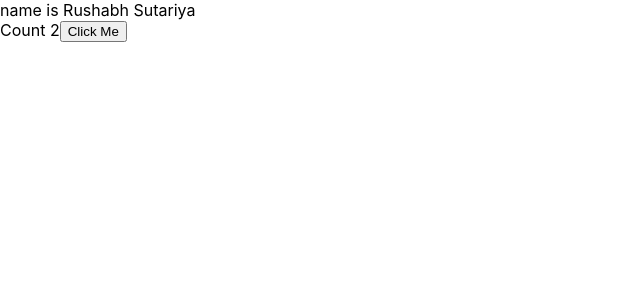
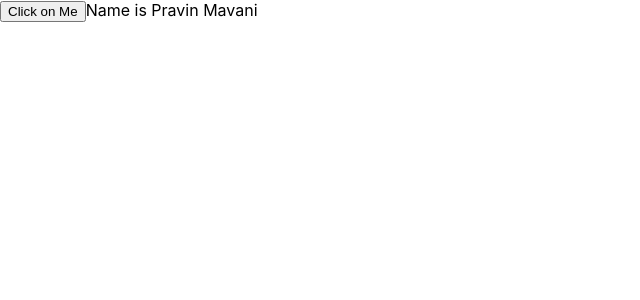
Before and after one commit to rushabh9430/First-react-app, a React (Create React App) app: page / in a window 1280 px wide. Shown: the top 300 px of the page, without its empty margins (0-640 px from the left). Built offline with nearby package versions, Linux system fonts and the light colour scheme.

Commit message:
When first time birth of component and show

```diff
--- a/src/App.css
+++ b/src/App.css
@@ -40,15 +40,16 @@
 /*  Custom CSS */
 
 body {
-        font-family: ibm plex sans;
+  /* font-family: ibm plex sans; */
+  font-family: cascadia code;
 }
 
-.btn_css{
-        padding: 10px 8px;
-        background-color: #282c34;
-        color: #fff;
+.btn_css {
+  padding: 10px 8px;
+  background-color: #282c34;
+  color: #fff;
 }
 
 button {
-        font-family: ibm plex sans;
+  font-family: ibm plex sans;
 }
--- a/src/App.js
+++ b/src/App.js
@@ -1,40 +1,28 @@
 import React, { Component } from "react";
-
 export default class App extends Component {
   componentWillMount() {
-    this.setState({ count: this.state.count + 1 });
+    this.setState({ name: (this.state.name = "Pravin Mavani") });
   }
-  constructor(props) {
-    super(props);
+  constructor() {
+    super();
     this.state = {
-      name: "Rushabh Sutariya",
+      name: "rushabh sutariya",
       count: 1,
     };
   }
 
-  componentDidUpdate(prevProps, prevState) {
-    console.info("ComponentDidUpdate");
-    if (prevState.count !== this.state.count) {
-      this.setState({ name : "Pravin Sutariya" });
-    }
-  }
-
-//   componentWillUnmount() {
-//     alert("ComponentWillUnmout => PageLeave");
-//   }
-
-  onClickHandler = () => {
-    this.setState({ count: this.state.count + 1 });
+  onclickHandler = () => {
+    this.setState({ name: (this.state.name = "Manish Bhavani") });
   };
 
   render() {
     return (
-      <div>
-        name is {this.state.name}
-        <br />
-        Count {this.state.count}
-        <button onClick={this.onClickHandler}>Click Me</button>
+      <div className="App">
+        <button onClick={this.onclickHandler}>Click on Me</button>
+        Name is {this.state.name}
       </div>
     );
   }
 }
+
+// ! Note : setState ne class components in under import karava ni jarur nathi kem ke ahiya Apde react mathi component ne import karaviyu chhe etle ema badhu include j chhe like componentWillMount bhi  and componentDidUpdate And componentWillUnmount
```
Also changed, not shown: src/Components/header.js (+7 -18 lines).
